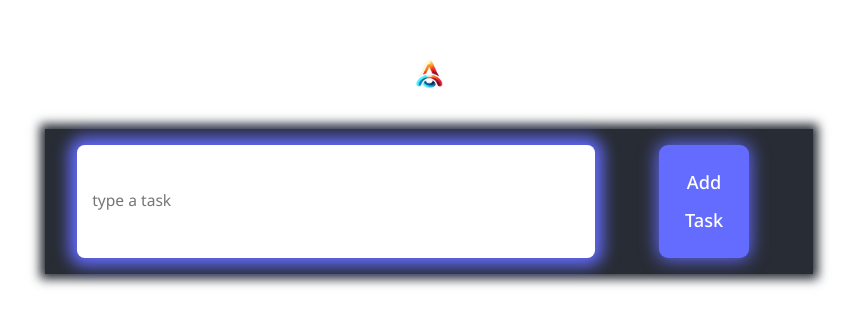
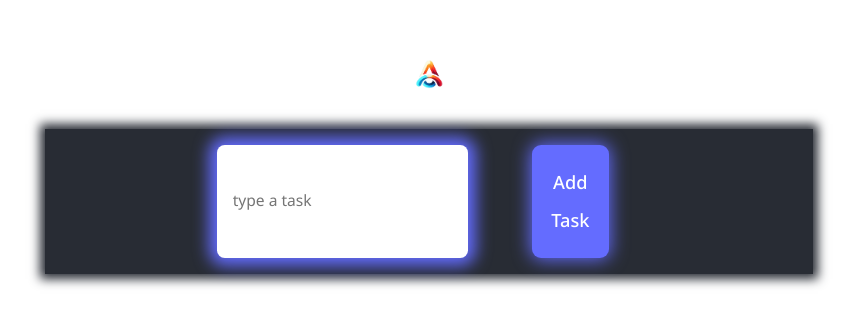
Before and after one commit to AsemJK/todos, a Vue app: page / in a window 1280 px wide. Shown: the part 250-576 px from the top of the page, without its empty margins (211-1068 px from the left). Built offline with nearby package versions, Linux system fonts and the light colour scheme.

Commit message:
screenshot-2

```diff
--- a/src/App.vue
+++ b/src/App.vue
@@ -34,14 +34,16 @@ onMounted(() => {
   <div>
     <img alt="Asem logo" class="logo" src="../public/favicon.png" />
     <div class="main" dir="ltr">
-      <div class="task-input">
+      <div>
+        <form class="task-input" @submit.prevent="addTask">
           <input
             type="text"
             class="task-text"
             v-model="taskText"
             placeholder="type a task"
           />
-        <button class="add-task" @click="addTask">Add Task</button>
+          <button class="add-task" type="submit">Add Task</button>
+        </form>
       </div>
       <div class="todo-list">
         <ul>
```
Also changed, not shown: 1 other file (tests, documents, lock files or other folders). Lines whose indentation alone changed are shown as unchanged.
